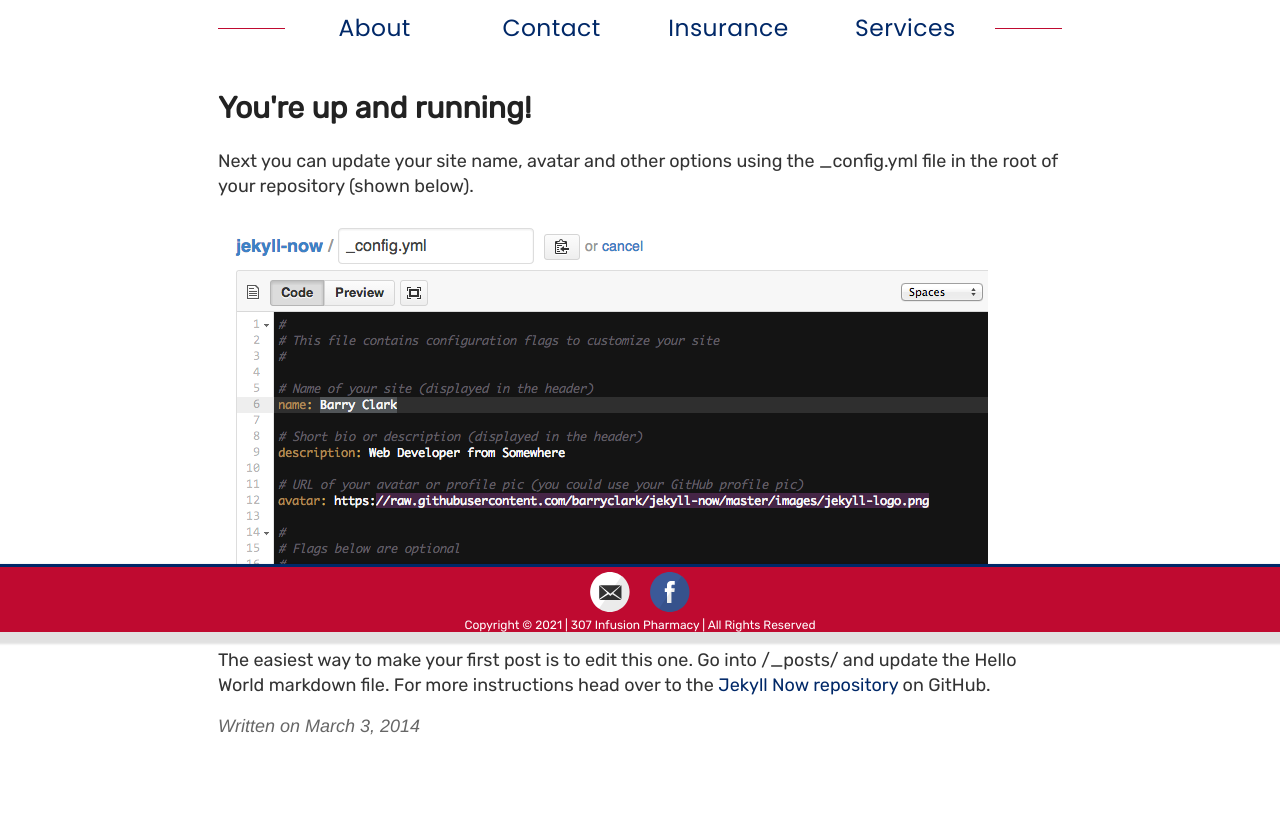
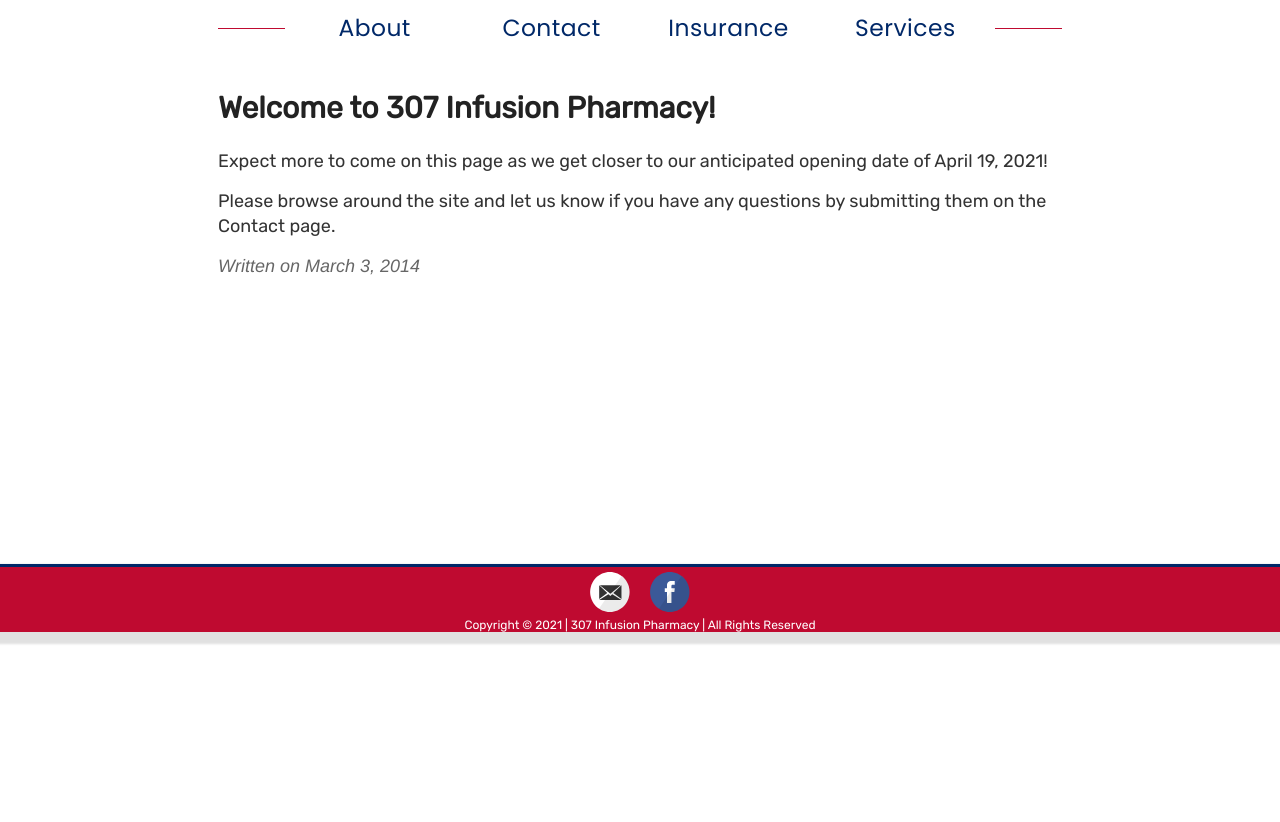
Before and after one commit to 307infusionpharmacy/307infusionpharmacy, a Jekyll site: the page built from _posts/2014-3-3-Hello-World.md, in a window 1280 px wide. Shown: the part 268-1090 px from the top of the page. Built offline with Jekyll 4.4.1, drawn with Linux system fonts in a browser that asks for light colours.

Commit message:
Update 2014-3-3-Hello-World.md

```diff
--- a/_posts/2014-3-3-Hello-World.md
+++ b/_posts/2014-3-3-Hello-World.md
@@ -1,10 +1,8 @@
 ---
 layout: post
-title: You're up and running!
+title: Welcome to 307 Infusion Pharmacy!
 ---
 
-Next you can update your site name, avatar and other options using the _config.yml file in the root of your repository (shown below).
+Expect more to come on this page as we get closer to our anticipated opening date of April 19, 2021!
 
-![_config.yml]({{ site.baseurl }}/images/config.png)
-
-The easiest way to make your first post is to edit this one. Go into /_posts/ and update the Hello World markdown file. For more instructions head over to the [Jekyll Now repository](https://github.com/barryclark/jekyll-now) on GitHub.
+Please browse around the site and let us know if you have any questions by submitting them on the Contact page.
```
